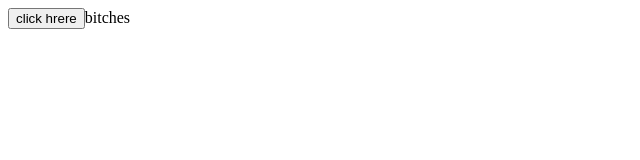
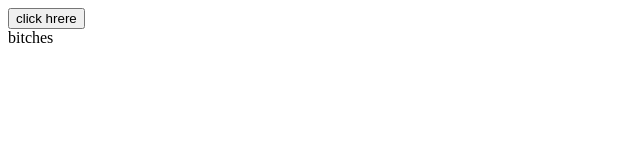
Before and after one commit to Thibaux/music_quiz, a React (Vite) app in the folder apps/music-quiz/: page / in a window 1280 px wide. Shown: the top 160 px of the page, without its empty margins (0-640 px from the left). Built offline with nearby package versions, Linux system fonts and the light colour scheme.

Commit message:
fix tha shiet

```diff
--- a/apps/music-quiz/src/app/Login.tsx
+++ b/apps/music-quiz/src/app/Login.tsx
@@ -5,14 +5,18 @@ export const Login = () => {
 
 	const clientId = "331d502b9fb242c8b7a1cb8b2ae23f98";
 	const redirectUrl = "http://localhost:4200/home";
+	const scopes = "streaming%20user-read-email%20user-read-private%20user-library-read%20user-library-modify%20user-read-playback-state%20user-modify-playback-state"
+	const url = `https://accounts.spotify.com/authorize?client_id=${clientId}&response_type=token&redirect_uri=${redirectUrl}&scope=${scopes}&show_dialog=true`;
 
-	const url = `https://accounts.spotify.com/authorize?client_id=${clientId}&response_type=code&redirect_uri=${redirectUrl}&scope=streaming%20user-read-email%20user-read-private%20user-library-read%20user-library-modify%20user-read-playback-state%20user-modify-playback-state`;
+	const handleClick = () => {
+		window.location.href = url;
+	}
 
 	return (
 		<div>
-			<a href={url}>
+			<div onClick={handleClick}>
 				<button>click hrere</button>
-			</a>
+			</div>
 			bitches
 		</div>
 	)
```
